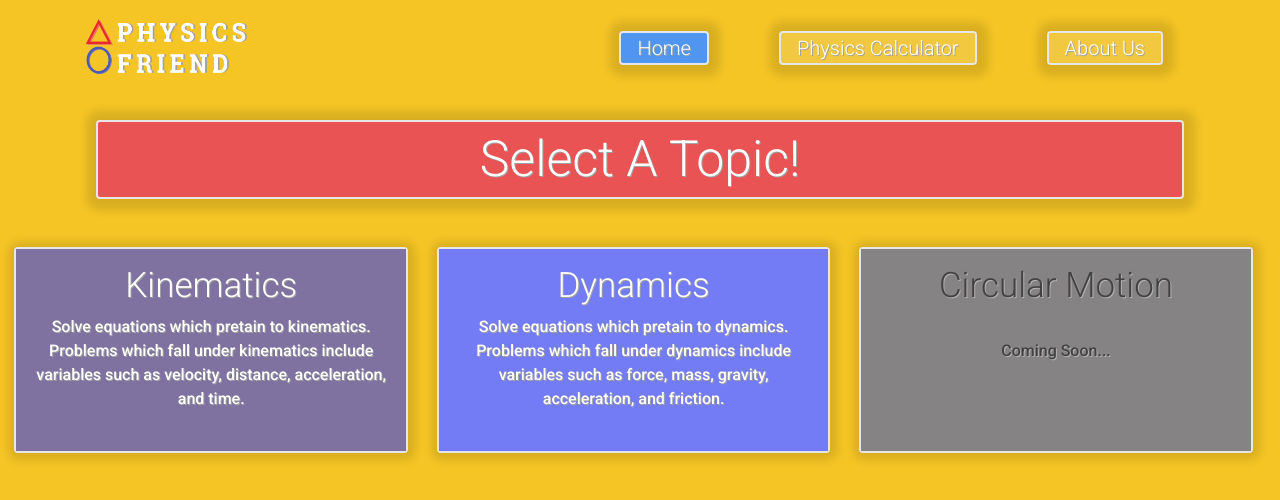
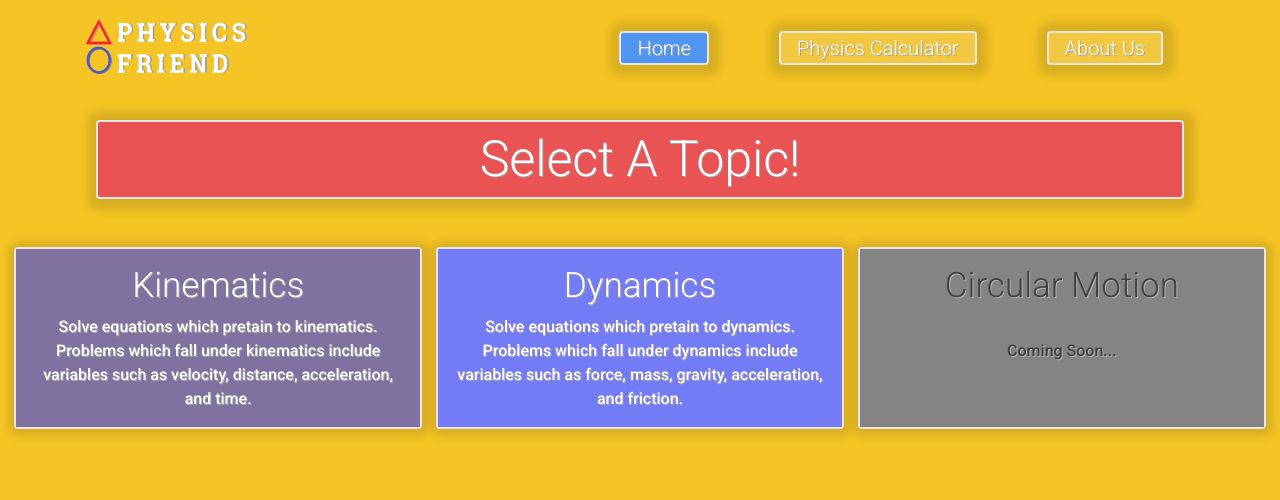
Before and after one commit to Sparsh101AI/Physics-Friend-Application, a React (Create React App) app: page /Calculator in a window 1280 px wide. Shown: the top 500 px of the page. Built offline with nearby package versions, Linux system fonts and the light colour scheme.

Commit message:
fixed box lengths

```diff
--- a/src/Calculator/Calculator.css
+++ b/src/Calculator/Calculator.css
@@ -56,3 +56,6 @@
   text-decoration: none;
   width: 33%;
 }
+.link1 {
+  text-decoration: none;
+}
--- a/src/Calculator/Calculator.js
+++ b/src/Calculator/Calculator.js
@@ -15,8 +15,8 @@ function Calculator() {
       <br />
 
       <CardGroup>
-        <Link className="linkcolor" to="/Kinematics">
         <Card className="cardg">
+          <Link to="/Kinematics" className="link1">
             <Card.Body id="kinematics">
               <Card.Title className="calcTitle" id="kinematics">
                 Kinematics
@@ -26,13 +26,12 @@ function Calculator() {
                 under kinematics include variables such as velocity, distance,
                 acceleration, and time.
                 <br />
-                <br />
               </Card.Text>
             </Card.Body>
+          </Link>
         </Card>
-        </Link>
-        <Link className="linkcolor" to="/Dynamics">
         <Card className="cardg">
+          <Link to="/Dynamics" className="link1">
             <Card.Body id="dynamics">
               <Card.Title className="calcTitle" id="dynamics">
                 Dynamics
@@ -42,12 +41,10 @@ function Calculator() {
                 under dynamics include variables such as force, mass, gravity,
                 acceleration, and friction.
                 <br />
-                <br />
               </Card.Text>
             </Card.Body>
+          </Link>
         </Card>
-        </Link>
-        <Link className="linkcolor" to="/Calculator">
         <Card className="cardg">
           <Card.Body id="cM">
             <Card.Title className="calcTitle" id="cM">
@@ -57,20 +54,10 @@ function Calculator() {
               <br />
               Coming Soon...
               <br />
-                <br />
-                <br />
-                <br />
             </Card.Text>
           </Card.Body>
         </Card>
-        </Link>
       </CardGroup>
-
-      <br />
-
-      <br />
-
-      <br />
     </div>
   );
 }
```
Lines whose indentation alone changed are shown as unchanged.
